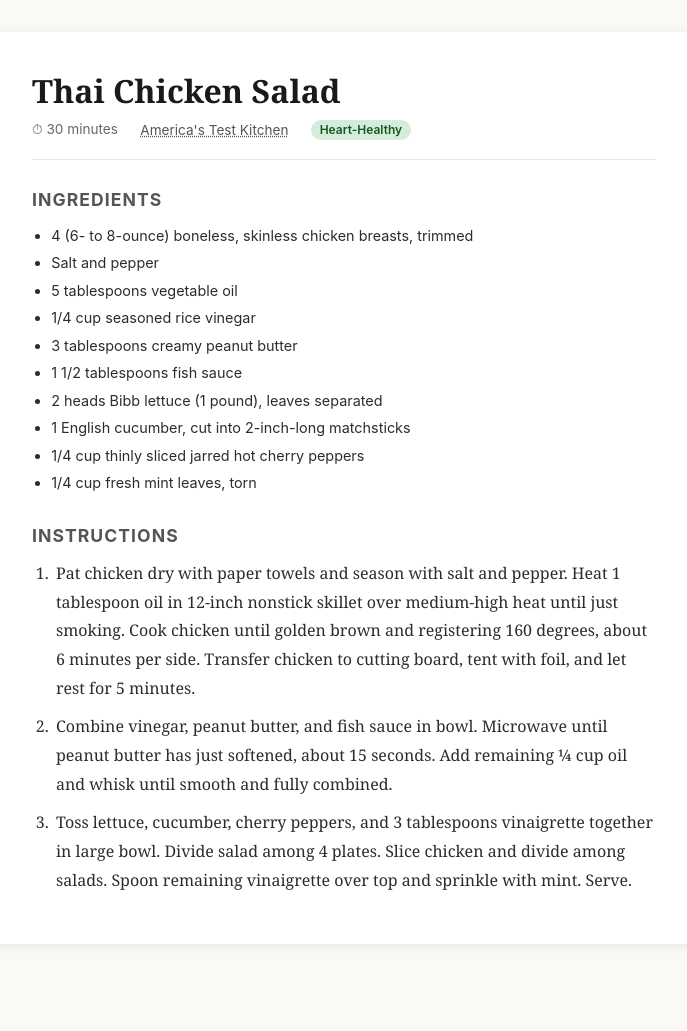
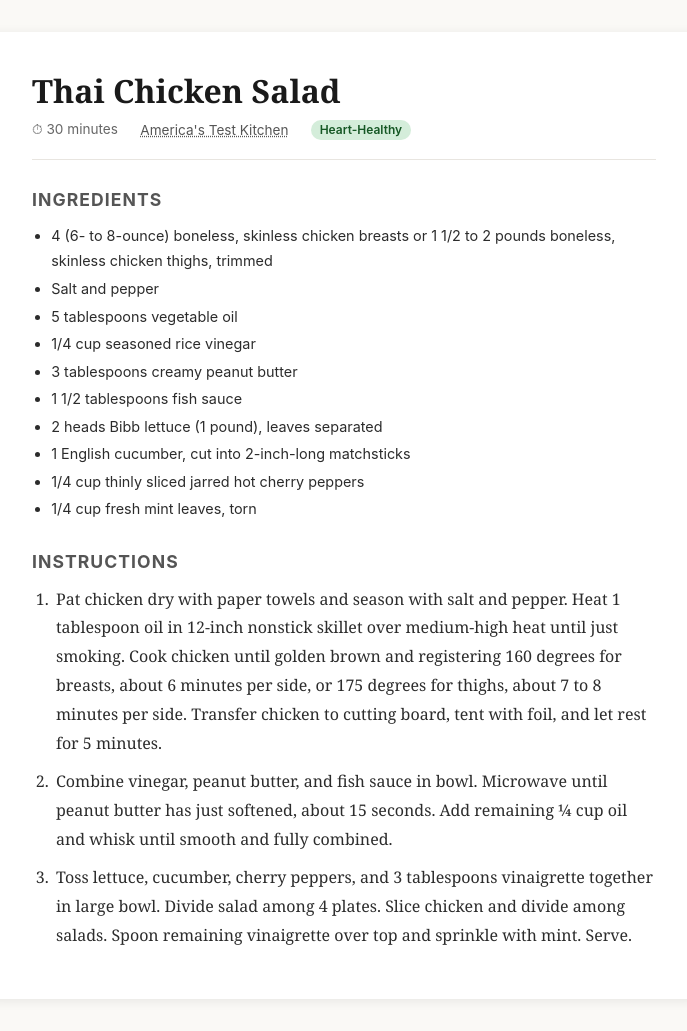
Before and after one commit to DavidMAllison/menubuilder-recipes, a Jekyll site: the page built from Thai_Chicken_Salad.md, in a window 1280 px wide. Shown: the whole page, without its empty margins (296-983 px from the left). Built offline with Jekyll 4.4.1, drawn with Linux system fonts in a browser that asks for light colours; our own code applies the rules of GitHub Pages for plain Markdown files; before the commit the page ends 976 px from its top, so only the background shows below that.

Commit message:
Thai Chicken Salad: breasts or thighs

```diff
--- a/Thai_Chicken_Salad.md
+++ b/Thai_Chicken_Salad.md
@@ -2,7 +2,7 @@
 
 ## Ingredients
 
-- 4 (6- to 8-ounce) boneless, skinless chicken breasts, trimmed
+- 4 (6- to 8-ounce) boneless, skinless chicken breasts or 1 1/2 to 2 pounds boneless, skinless chicken thighs, trimmed
 - Salt and pepper
 - 5 tablespoons vegetable oil
 - 1/4 cup seasoned rice vinegar
@@ -15,6 +15,6 @@
 
 ## Instructions
 
-1. Pat chicken dry with paper towels and season with salt and pepper. Heat 1 tablespoon oil in 12-inch nonstick skillet over medium-high heat until just smoking. Cook chicken until golden brown and registering 160 degrees, about 6 minutes per side. Transfer chicken to cutting board, tent with foil, and let rest for 5 minutes.
+1. Pat chicken dry with paper towels and season with salt and pepper. Heat 1 tablespoon oil in 12-inch nonstick skillet over medium-high heat until just smoking. Cook chicken until golden brown and registering 160 degrees for breasts, about 6 minutes per side, or 175 degrees for thighs, about 7 to 8 minutes per side. Transfer chicken to cutting board, tent with foil, and let rest for 5 minutes.
 2. Combine vinegar, peanut butter, and fish sauce in bowl. Microwave until peanut butter has just softened, about 15 seconds. Add remaining ¼ cup oil and whisk until smooth and fully combined.
 3. Toss lettuce, cucumber, cherry peppers, and 3 tablespoons vinaigrette together in large bowl. Divide salad among 4 plates. Slice chicken and divide among salads. Spoon remaining vinaigrette over top and sprinkle with mint. Serve.
```
